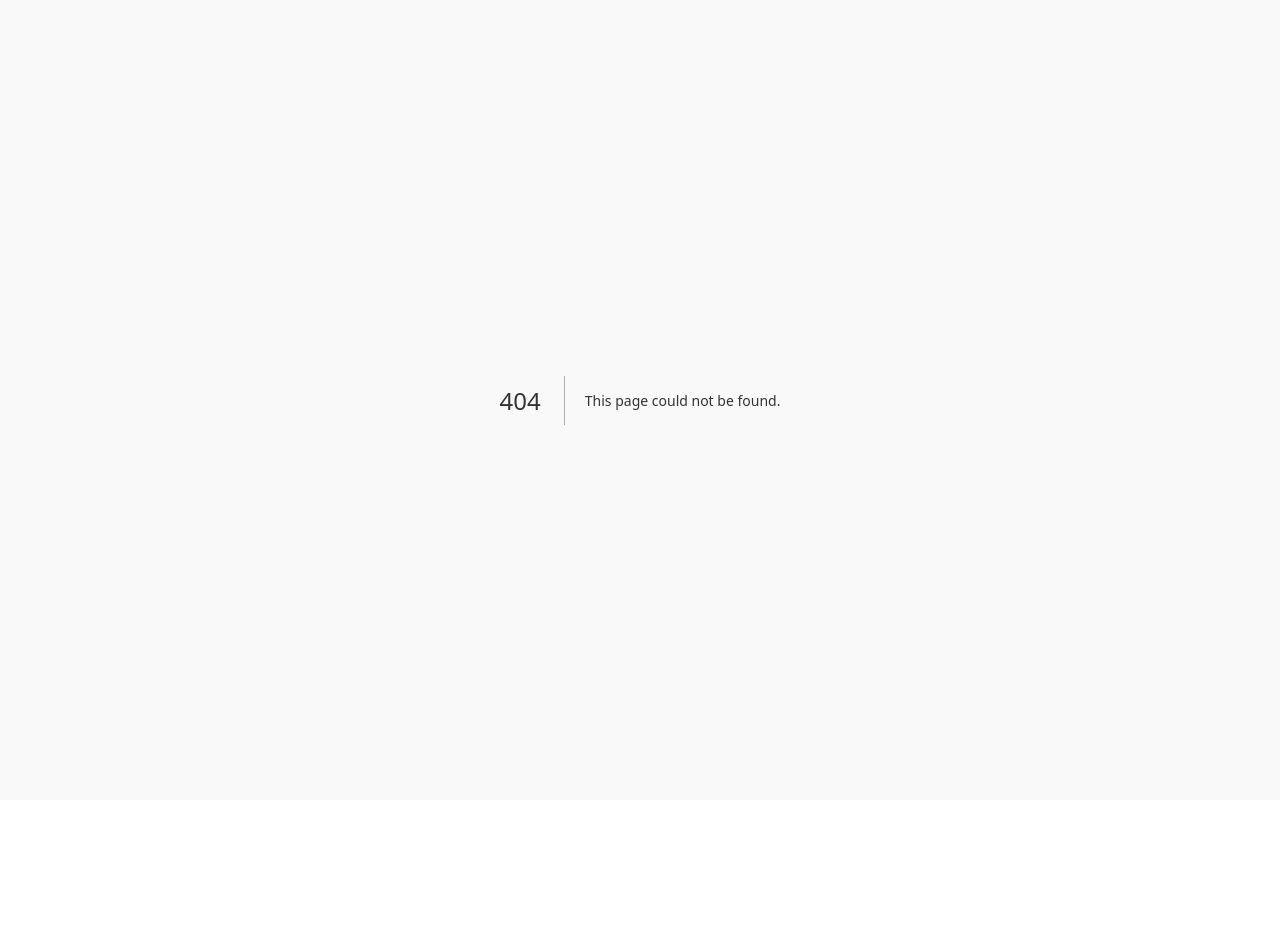
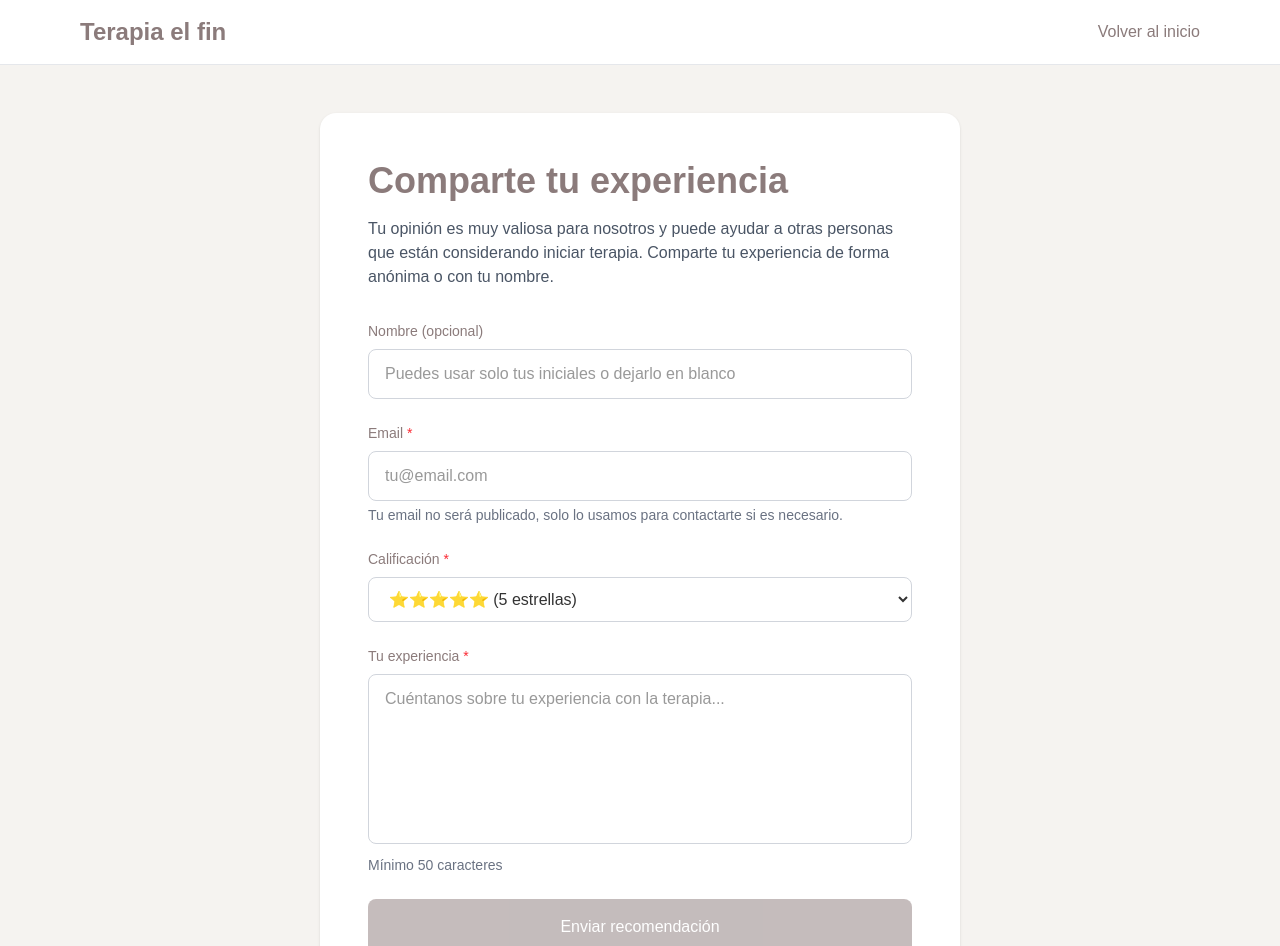
Before and after one commit to Metuz/lili_site, a Next.js app: page /submit_recommendation in a window 1280 px wide. Before the commit this address had no page. Shown: the top 946 px of the page. Before the commit the page ends 800 px from the top, so only its background shows below. Built offline with nearby package versions, Linux system fonts and the light colour scheme.

Commit message:
Add submit recommendation page

```diff
--- /dev/null
+++ b/app/submit_recommendation/api/route.ts
@@ -0,0 +1,41 @@
+import { put } from "@vercel/blob"
+import { NextResponse } from "next/server"
+
+export async function POST(request: Request) {
+  try {
+    const body = await request.json()
+    const { name, email, rating, testimonial } = body
+
+    // Validate required fields
+    if (!name || !email || !rating || !testimonial) {
+      return NextResponse.json({ error: "Todos los campos son requeridos" }, { status: 400 })
+    }
+
+    // Create recommendation object with timestamp
+    const recommendation = {
+      id: Date.now().toString(),
+      name,
+      email,
+      rating: Number.parseInt(rating),
+      testimonial,
+      createdAt: new Date().toISOString(),
+    }
+
+    // Store in Vercel Blob
+    const blob = await put(`recommendations/${recommendation.id}.json`, JSON.stringify(recommendation, null, 2), {
+      access: "public",
+      contentType: "application/json",
+    })
+
+    console.log("[v0] Recommendation saved to Blob:", blob.url)
+
+    return NextResponse.json({
+      success: true,
+      message: "Recomendación guardada exitosamente",
+      blobUrl: blob.url,
+    })
+  } catch (error) {
+    console.error("[v0] Error saving recommendation:", error)
+    return NextResponse.json({ error: "Error al guardar la recomendación" }, { status: 500 })
+  }
+}
--- /dev/null
+++ b/app/submit_recommendation/page.tsx
@@ -0,0 +1,190 @@
+"use client"
+
+import type React from "react"
+
+import { useState } from "react"
+import Link from "next/link"
+
+export default function EnviarRecomendacion() {
+  const [formData, setFormData] = useState({
+    nombre: "",
+    email: "",
+    calificacion: "5",
+    testimonio: "",
+  })
+  const [isSubmitting, setIsSubmitting] = useState(false)
+  const [submitStatus, setSubmitStatus] = useState<"idle" | "success" | "error">("idle")
+
+  const handleSubmit = async (e: React.FormEvent) => {
+    e.preventDefault()
+    setIsSubmitting(true)
+    setSubmitStatus("idle")
+
+    try {
+      const response = await fetch("/api/submit-recommendation", {
+        method: "POST",
+        headers: {
+          "Content-Type": "application/json",
+        },
+        body: JSON.stringify(formData),
+      })
+
+      if (response.ok) {
+        setSubmitStatus("success")
+        setFormData({ nombre: "", email: "", calificacion: "5", testimonio: "" })
+      } else {
+        setSubmitStatus("error")
+      }
+    } catch (error) {
+      console.error("Error submitting recommendation:", error)
+      setSubmitStatus("error")
+    } finally {
+      setIsSubmitting(false)
+    }
+  }
+
+  const handleChange = (e: React.ChangeEvent<HTMLInputElement | HTMLTextAreaElement | HTMLSelectElement>) => {
+    setFormData({
+      ...formData,
+      [e.target.name]: e.target.value,
+    })
+  }
+
+  return (
+    <div className="min-h-screen bg-[#f5f3f0]">
+      {/* Header */}
+      <header className="bg-white border-b border-gray-200">
+        <div className="max-w-6xl mx-auto px-4 py-4 flex justify-between items-center">
+          <Link href="/" className="text-2xl font-bold text-[#8b7b7b]">
+            Terapia el fin
+          </Link>
+          <Link href="/" className="text-[#8b7b7b] hover:text-[#6b5b5b] transition-colors">
+            Volver al inicio
+          </Link>
+        </div>
+      </header>
+
+      {/* Main Content */}
+      <main className="max-w-2xl mx-auto px-4 py-12">
+        <div className="bg-white rounded-2xl shadow-sm p-8 md:p-12">
+          <h1 className="text-3xl md:text-4xl font-bold text-[#8b7b7b] mb-4">Comparte tu experiencia</h1>
+          <p className="text-gray-600 mb-8">
+            Tu opinión es muy valiosa para nosotros y puede ayudar a otras personas que están considerando iniciar
+            terapia. Comparte tu experiencia de forma anónima o con tu nombre.
+          </p>
+
+          {submitStatus === "success" && (
+            <div className="mb-6 p-4 bg-[#a8d5ba] bg-opacity-20 border-l-4 border-[#a8d5ba] rounded">
+              <p className="text-[#8b7b7b] font-medium">
+                ¡Gracias por compartir tu experiencia! Tu recomendación será revisada y publicada pronto.
+              </p>
+            </div>
+          )}
+
+          {submitStatus === "error" && (
+            <div className="mb-6 p-4 bg-red-100 border-l-4 border-red-500 rounded">
+              <p className="text-red-700 font-medium">
+                Hubo un error al enviar tu recomendación. Por favor, intenta nuevamente.
+              </p>
+            </div>
+          )}
+
+          <form onSubmit={handleSubmit} className="space-y-6">
+            {/* Nombre */}
+            <div>
+              <label htmlFor="nombre" className="block text-sm font-medium text-[#8b7b7b] mb-2">
+                Nombre (opcional)
+              </label>
+              <input
+                type="text"
+                id="nombre"
+                name="nombre"
+                value={formData.nombre}
+                onChange={handleChange}
+                placeholder="Puedes usar solo tus iniciales o dejarlo en blanco"
+                className="w-full px-4 py-3 border border-gray-300 rounded-lg focus:outline-none focus:ring-2 focus:ring-[#a8d5ba] focus:border-transparent transition-all"
+              />
+            </div>
+
+            {/* Email */}
+            <div>
+              <label htmlFor="email" className="block text-sm font-medium text-[#8b7b7b] mb-2">
+                Email <span className="text-red-500">*</span>
+              </label>
+              <input
+                type="email"
+                id="email"
+                name="email"
+                value={formData.email}
+                onChange={handleChange}
+                required
+                placeholder="tu@email.com"
+                className="w-full px-4 py-3 border border-gray-300 rounded-lg focus:outline-none focus:ring-2 focus:ring-[#a8d5ba] focus:border-transparent transition-all"
+              />
+              <p className="text-sm text-gray-500 mt-1">
+                Tu email no será publicado, solo lo usamos para contactarte si es necesario.
+              </p>
+            </div>
+
+            {/* Calificación */}
+            <div>
+              <label htmlFor="calificacion" className="block text-sm font-medium text-[#8b7b7b] mb-2">
+                Calificación <span className="text-red-500">*</span>
+              </label>
+              <select
+                id="calificacion"
+                name="calificacion"
+                value={formData.calificacion}
+                onChange={handleChange}
+                required
+                className="w-full px-4 py-3 border border-gray-300 rounded-lg focus:outline-none focus:ring-2 focus:ring-[#a8d5ba] focus:border-transparent transition-all"
+              >
+                <option value="5">⭐⭐⭐⭐⭐ (5 estrellas)</option>
+                <option value="4">⭐⭐⭐⭐ (4 estrellas)</option>
+                <option value="3">⭐⭐⭐ (3 estrellas)</option>
+                <option value="2">⭐⭐ (2 estrellas)</option>
+                <option value="1">⭐ (1 estrella)</option>
+              </select>
+            </div>
+
+            {/* Testimonio */}
+            <div>
+              <label htmlFor="testimonio" className="block text-sm font-medium text-[#8b7b7b] mb-2">
+                Tu experiencia <span className="text-red-500">*</span>
+              </label>
+              <textarea
+                id="testimonio"
+                name="testimonio"
+                value={formData.testimonio}
+                onChange={handleChange}
+                required
+                rows={6}
+                placeholder="Cuéntanos sobre tu experiencia con la terapia..."
+                className="w-full px-4 py-3 border border-gray-300 rounded-lg focus:outline-none focus:ring-2 focus:ring-[#a8d5ba] focus:border-transparent transition-all resize-none"
+              />
+              <p className="text-sm text-gray-500 mt-1">Mínimo 50 caracteres</p>
+            </div>
+
+            {/* Submit Button */}
+            <button
+              type="submit"
+              disabled={isSubmitting || formData.testimonio.length < 50}
+              className="w-full bg-[#8b7b7b] text-white py-4 rounded-lg font-medium hover:bg-[#6b5b5b] transition-colors disabled:opacity-50 disabled:cursor-not-allowed"
+            >
+              {isSubmitting ? "Enviando..." : "Enviar recomendación"}
+            </button>
+          </form>
+        </div>
+
+        {/* Privacy Note */}
+        <div className="mt-8 text-center text-sm text-gray-500">
+          <p>
+            Al enviar tu recomendación, aceptas que podamos publicarla en nuestro sitio web.
+            <br />
+            Tu información personal será tratada de forma confidencial.
+          </p>
+        </div>
+      </main>
+    </div>
+  )
+}
--- a/package.json
+++ b/package.json
@@ -9,6 +9,7 @@
     "lint": "next lint"
   },
   "dependencies": {
+    "@vercel/blob": "^2.0.0",
     "form-data": "^4.0.2",
     "framer-motion": "^12.7.3",
     "next": "15.2.4",
```
Also changed, not shown: 1 other file (tests, documents, lock files or other folders).
